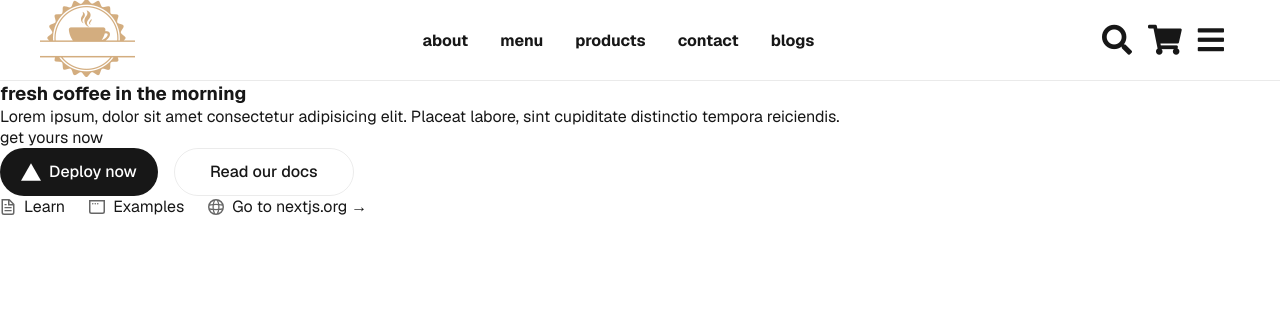
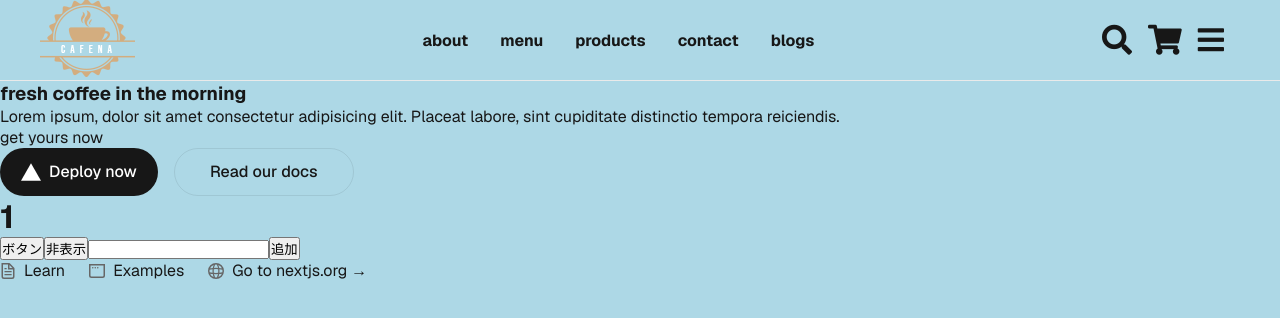
Before and after one commit to hiroshi-git147/react-study, a Next.js app: page /about in a window 1280 px wide. Shown: the top 318 px of the page. Built offline with nearby package versions, Linux system fonts and the light colour scheme.

Commit message:
カスタムhooks作成

```diff
--- /dev/null
+++ b/src/hooks/useBgLightBlue.jsx
@@ -0,0 +1,10 @@
+import { useEffect } from "react";
+
+export const useBgLightBlue = () => {
+  useEffect(() => {
+    document.body.style.backgroundColor = "lightblue";
+    return () => {
+      document.body.style.backgroundColor = "";
+    };
+  }, []);
+};
--- /dev/null
+++ b/src/hooks/useChange.jsx
@@ -0,0 +1,27 @@
+import { useCallback, useState } from "react";
+
+export const useChange = () => {
+  const [text, setText] = useState("");
+  const [array, setArray] = useState([]);
+
+  // テキスト入力の変更を管理
+  const handleChange = useCallback((e) => {
+    if (e.target.value.length > 5) {
+      alert("5文字以内にしてください");
+      return;
+    }
+    setText(e.target.value.trim());
+  }, []);
+
+  // 配列に新しい項目を追加
+  const handleAdd = useCallback(() => {
+    setArray((prevArray) => {
+      if (prevArray.some((item) => item === text)) {
+        return prevArray;
+      }
+      return [...prevArray, text];
+    });
+  }, [text]);
+
+  return { text, array, handleChange, handleAdd };
+};
--- /dev/null
+++ b/src/hooks/useCounter.jsx
@@ -0,0 +1,19 @@
+import { useCallback, useState } from "react";
+
+export const useCounter = () => {
+  const [count, setCount] = useState(1);
+  const [isShow, setIsShow] = useState(true);
+
+  const handleClick = useCallback(() => {
+    if (count < 10) {
+      setCount((prevCount) => prevCount + 1);
+    }
+  }, [count]);
+
+  // flgを切り替える
+  const handleDisplay = useCallback(() => {
+    setIsShow((hiddenBtn) => !hiddenBtn);
+  }, []);
+
+  return { count, isShow, handleClick, handleDisplay };
+};
--- a/src/pages/about.jsx
+++ b/src/pages/about.jsx
@@ -1,9 +1,12 @@
+import Head from "next/head";
 import { Geist, Geist_Mono } from "next/font/google";
 import styles from "@/styles/Home.module.css";
 import { Header } from "@/components/Header";
 import { Main } from "@/components/Main";
 import { Footer } from "@/components/Footer";
-import Head from "next/head";
+import { useCounter } from "@/hooks/useCounter";
+import { useChange } from "@/hooks/useChange";
+import { useBgLightBlue } from "@/hooks/useBgLightBlue";
 
 const geistSans = Geist({
   variable: "--font-geist-sans",
@@ -15,21 +18,37 @@ const geistMono = Geist_Mono({
   subsets: ["latin"],
 });
 
-export default function Home() {
+// index画面
+export default function About() {
+  const { count, isShow, handleClick, handleDisplay } = useCounter();
+  const { text, array, handleChange, handleAdd } = useChange();
+  useBgLightBlue();
+
   return (
     <>
       <Head>
         <title>About</title>
       </Head>
+
       <div
         className={`${styles.page} ${geistSans.variable} ${geistMono.variable}`}
       >
-
         {/* ヘッダーコンポーネント */}
         <Header />
+        {/* メインコンポーネント */}
+        <Main page="about" />
+        {isShow ? <h1>{count}</h1> : null}
+        <button onClick={handleClick}>ボタン</button>
 
-        {/* メインコンポーネント */}
-        <Main page = "about" />
+        <button onClick={handleDisplay}>{isShow ? "非表示" : "表示"}</button>
+
+        <input type="text" value={text} onChange={handleChange} />
+        <button onClick={handleAdd}>追加</button>
+        <ul>
+          {array.map((item) => {
+            return <li key={item}>{item}</li>;
+          })}
+        </ul>
 
         {/* フッターコンポーネント */}
         <Footer />
```
Also changed, not shown: src/pages/index.jsx (+10 -29 lines).
